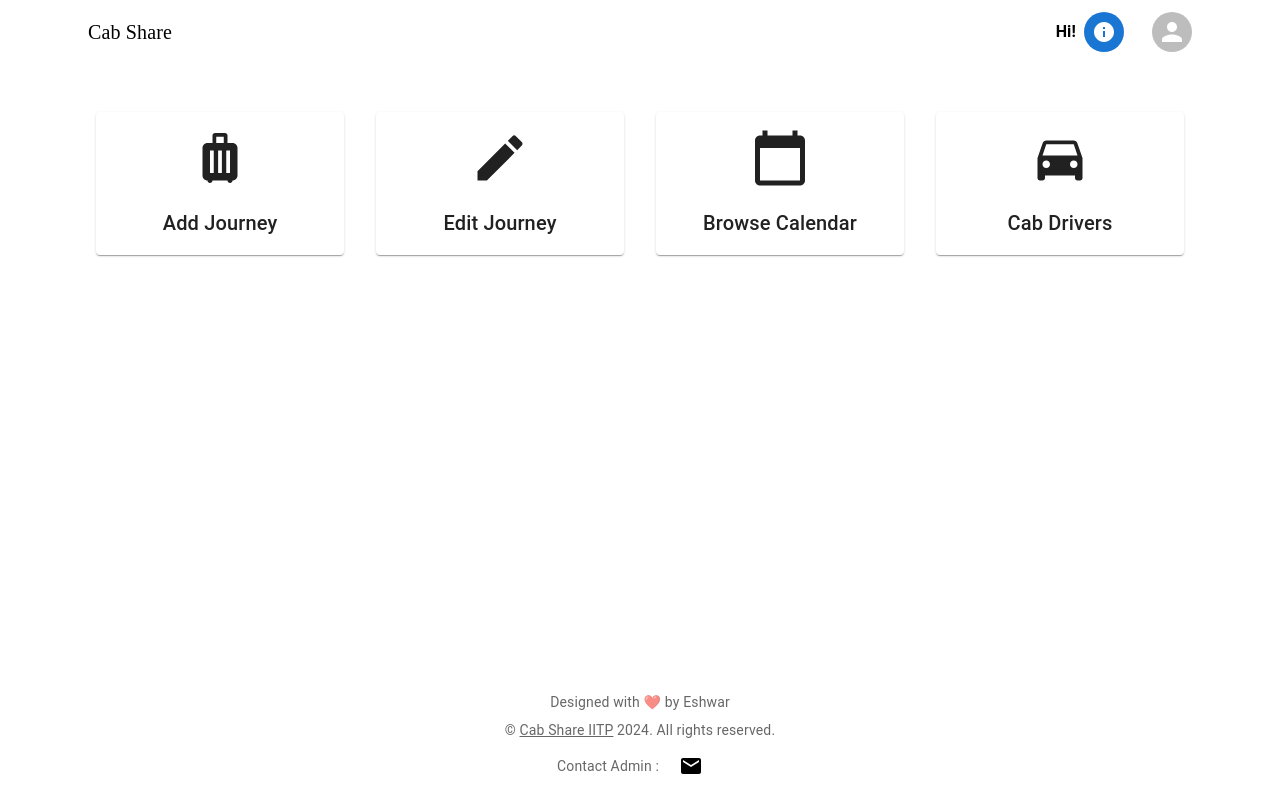
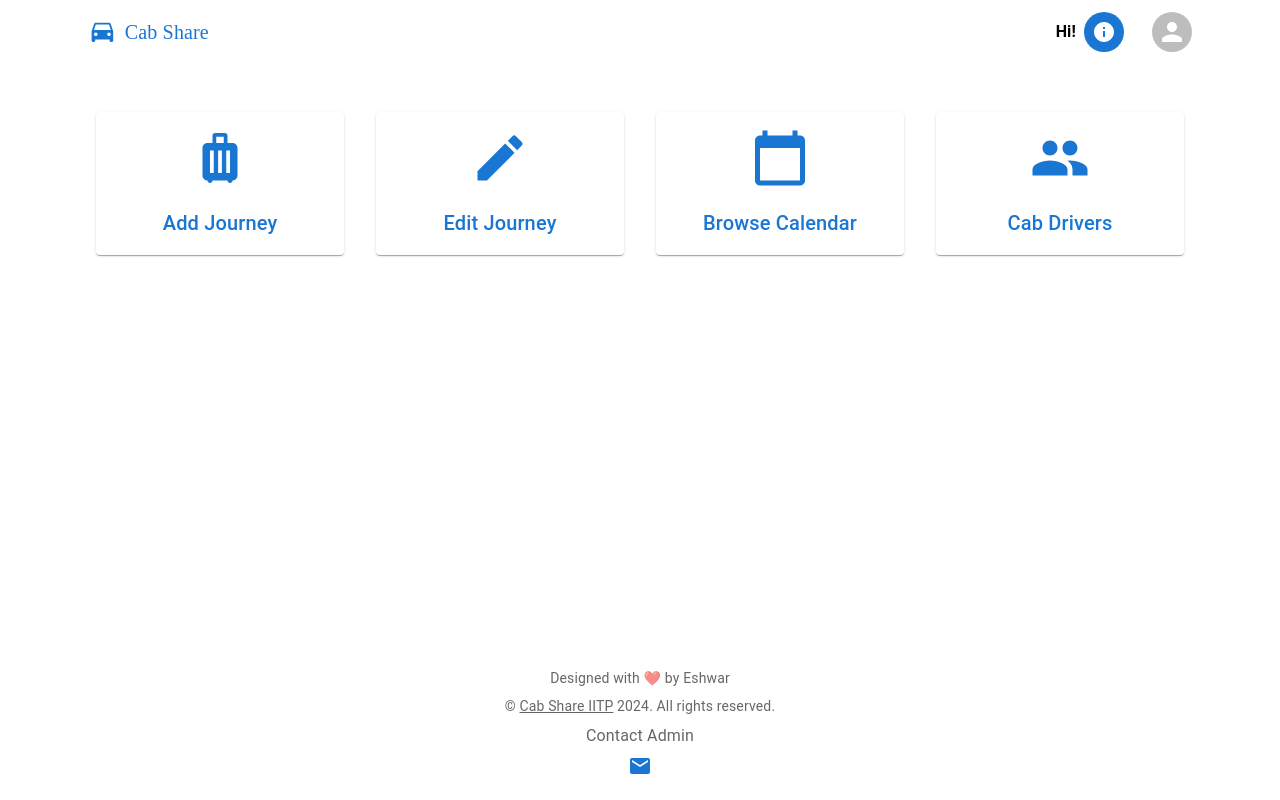
Before and after one commit to eshwar0210/cab_share, a React (Create React App) app: page /home in a window 1280 px wide. Built offline with nearby package versions, Linux system fonts and the light colour scheme; no server answers; sample sign-in values are in the browser's storage.

Commit message:
Minor UI updates and api corrections

```diff
--- a/src/components/addjourney.js
+++ b/src/components/addjourney.js
@@ -122,7 +122,7 @@ const JourneyForm = () => {
     };
 
     return (
-        <Box sx={{ padding: { xs: 2, sm: 4 }, minHeight: '100vh', display: 'flex', flexDirection: 'column' }}>
+        <Box sx={{ minHeight: '100vh', display: 'flex', flexDirection: 'column' }}>
             <Header />
             <Box sx={{ display: 'flex', alignItems: 'center', flexDirection: 'column', marginBottom: 3 }}>
                 <Box>
@@ -253,13 +253,13 @@ const JourneyForm = () => {
                             }}
                         >
                             <span style={{ marginRight: '8px' }}>📅</span> {/* Example icon */}
-                            Save Your Journey
+                            Save Journey
                         </Button>
 
                     </Grid>
                 </Grid>
             </form>
-            <Footer sx={{ mt: 'auto' }} />
+            <Footer sx={{ mt: 'auto' ,mb:"0" }} />
             <Snackbar
                 open={snackbarOpen}
                 autoHideDuration={6000}
--- a/src/components/browsecalendar.js
+++ b/src/components/browsecalendar.js
@@ -57,7 +57,7 @@ const BrowseCalendar = () => {
         <Box display="flex" flexDirection="column" minHeight="100vh" alignItems="center">
             <Header />
             <Box flexGrow={1} display="flex" flexDirection="column" alignItems="center" justifyContent="center" padding={4} width="100%">
-                <Typography variant="h4" align="center" gutterBottom>
+                <Typography variant="h4" align="center"  sx ={{ color : "primary.main"}} gutterBottom>
                     Events
                 </Typography>
                 {/* Calendar Section */}
--- a/src/components/cabdriver.js
+++ b/src/components/cabdriver.js
@@ -48,7 +48,7 @@ const CabDrivers = () => {
         <Box sx={{ minHeight: '100vh', display: 'flex', flexDirection: 'column' }}>
             <Header />
             <Box sx={{ padding: 4 }}>
-                <Typography variant="h4" gutterBottom>
+                <Typography variant="h4" gutterBottom sx ={{color : "primary.main"}}>
                     Cab Drivers
                 </Typography>
                 <Grid container spacing={4}>
--- a/src/components/footer.js
+++ b/src/components/footer.js
@@ -31,14 +31,14 @@ const Footer = () => {
             </Typography>
 
             {/* Contact Admin Section */}
-            <Box sx={{ display: 'flex', alignItems: 'center', marginTop: '8px' }}>
-                <Typography variant="body2" color="text.secondary">
-                    Contact Admin :
+            <Box sx={{ display: 'flex', alignItems: 'center', marginTop: '8px' , flexDirection : "column" }}>
+                <Typography  color="text.secondary" sx = {{fontSize : "40"}} >
+                    Contact Admin
                 </Typography>
                 <Button
                     target="_blank" // Open in a new tab
                     rel="noopener noreferrer" // For security
-                    color="inherit"
+                    sx={{color : "primary.main" , ml : "0" ,mb : "0"}}
                     aria-label="Contact Admin"
                     onClick={() => window.open(`https://mail.google.com/mail/?view=cm&fs=1&to=eshwarrachakonda02@gmail.com`, '_blank')}
                 >
--- a/src/components/header.js
+++ b/src/components/header.js
@@ -12,11 +12,12 @@ import {
     DialogContent,
     DialogActions,
     Button,
+    ButtonBase
 } from '@mui/material';
 import InfoIcon from '@mui/icons-material/Info';
 import { useNavigate } from 'react-router-dom';
 import axios from 'axios';
-
+import DriveEtaIcon from '@mui/icons-material/DriveEta';
 const Header = () => {
     const [anchorEl, setAnchorEl] = useState(null);
     const [name, setName] = useState('');
@@ -92,20 +93,24 @@ const Header = () => {
                 }}
             >
                 {/* Logo/Brand with Hover Effect */}
+                <ButtonBase onClick={() => navigate('/')} sx={{ display: 'flex', alignItems: 'center', textAlign: 'left' }}>
+    <Box sx={{ display: 'flex', alignItems: 'center', gap: 1, cursor: 'pointer' }}>
+        <DriveEtaIcon sx={{ fontSize: '1.8rem', color: 'primary.main', transition: 'color 0.3s' }} />
         <Typography
             variant="h6"
-                    onClick={() => navigate('/')}
             sx={{
-                        cursor: 'pointer',
                 transition: 'color 0.3s',
                 '&:hover': {
-                            color: 'blue',
+                    color: 'black',
                 },
-                        fontFamily : 'cursive'
+                fontFamily: 'cursive',
+                 color: 'primary.main'
             }}
         >
             Cab Share
         </Typography>
+    </Box>
+</ButtonBase>
 
                 {/* Account Circle Icon for Profile/Logout */}
                 <Box sx={{ display: 'flex', alignItems: 'center' }}>
--- a/src/pages/EditProfile.js
+++ b/src/pages/EditProfile.js
@@ -32,6 +32,8 @@ const EditProfile = () => {
     const [currentPassword, setCurrentPassword] = useState('');
     const [newPassword, setNewPassword] = useState('');
     const [confirmPassword, setConfirmPassword] = useState('');
+    const [isUploading, setIsUploading] = useState(false);
+
 
 
     // Handling image selection
@@ -52,7 +54,7 @@ const EditProfile = () => {
     // Handling profile picture upload
     const handleUpload = async () => {
         if (!selectedImage) return;
-
+        setIsUploading(true);
         const formData = new FormData();
         formData.append('profilePhoto', selectedImage);
         formData.append('currentProfilePhotoUrl', localStorage.getItem('profile'));
@@ -80,6 +82,7 @@ const EditProfile = () => {
         } catch (error) {
             console.error('Error uploading profile picture:', error);
         }
+        setIsUploading(false);
     };
 
 
@@ -210,7 +213,7 @@ const EditProfile = () => {
                 </Box>
 
                 {selectedImage && (
-                    <Button variant="contained" color="primary" onClick={handleUpload}>
+                    <Button variant="contained" color="primary"  disabled={isUploading} onClick={handleUpload}>
                         Upload Image
                     </Button>
                 )}
--- a/src/pages/home.js
+++ b/src/pages/home.js
@@ -5,7 +5,7 @@ import { Box, Grid, Card, CardContent, Typography, CardActionArea } from '@mui/m
 import LuggageIcon from '@mui/icons-material/Luggage';
 import EditIcon from '@mui/icons-material/Edit';
 import CalendarTodayIcon from '@mui/icons-material/CalendarToday';
-import DirectionsCarIcon from '@mui/icons-material/DirectionsCar';
+import PeopleIcon from '@mui/icons-material/People';
 import { useNavigate } from 'react-router';
 const Homepage = () => {
 
@@ -29,8 +29,8 @@ const Homepage = () => {
             <Card>
               <CardActionArea onClick={handleaddjourney}>
                 <CardContent sx={{ textAlign: 'center' }}>
-                  <LuggageIcon sx={{ fontSize: 60 }} />
-                  <Typography variant="h6" mt={2}>
+                  <LuggageIcon sx={{ fontSize: 60 , color:"primary.main" }} />
+                  <Typography variant="h6" mt={2} sx = {{color:"primary.main"}}>
                     Add Journey
                   </Typography>
                 </CardContent>
@@ -42,8 +42,8 @@ const Homepage = () => {
             <Card>
               <CardActionArea onClick={handleeditjourney}>
                 <CardContent sx={{ textAlign: 'center' }}>
-                  <EditIcon sx={{ fontSize: 60 }} />
-                  <Typography variant="h6" mt={2}>
+                  <EditIcon sx={{ fontSize: 60 , color:"primary.main" }}  />
+                  <Typography variant="h6" mt={2} sx = {{color:"primary.main"}}>
                     Edit Journey
                   </Typography>
                 </CardContent>
@@ -55,8 +55,8 @@ const Homepage = () => {
             <Card>
               <CardActionArea onClick={handlecalendarclick}>
                 <CardContent sx={{ textAlign: 'center' }}>
-                  <CalendarTodayIcon sx={{ fontSize: 60 }} />
-                  <Typography variant="h6" mt={2}>
+                  <CalendarTodayIcon sx={{ fontSize: 60 , color:"primary.main" }} />
+                  <Typography variant="h6" mt={2} sx = {{color:"primary.main"}}>
                     Browse Calendar
                   </Typography>
                 </CardContent>
@@ -67,9 +67,9 @@ const Homepage = () => {
           <Grid item xs={6} sm={6} md={3}>
             <Card>
               <CardActionArea  onClick={() => navigate('/cab-drivers')}>
-                <CardContent sx={{ textAlign: 'center' }}>
-                  <DirectionsCarIcon sx={{ fontSize: 60 }} />
-                  <Typography variant="h6" mt={2}>
+                <CardContent sx={{ textAlign: 'center'  }}>
+                  <PeopleIcon sx={{ fontSize: 60 , color:"primary.main" }}  />
+                  <Typography variant="h6" mt={2} sx = {{color:"primary.main"}}>
                     Cab Drivers
                   </Typography>
                 </CardContent>
```
Lines whose indentation alone changed are shown as unchanged.
